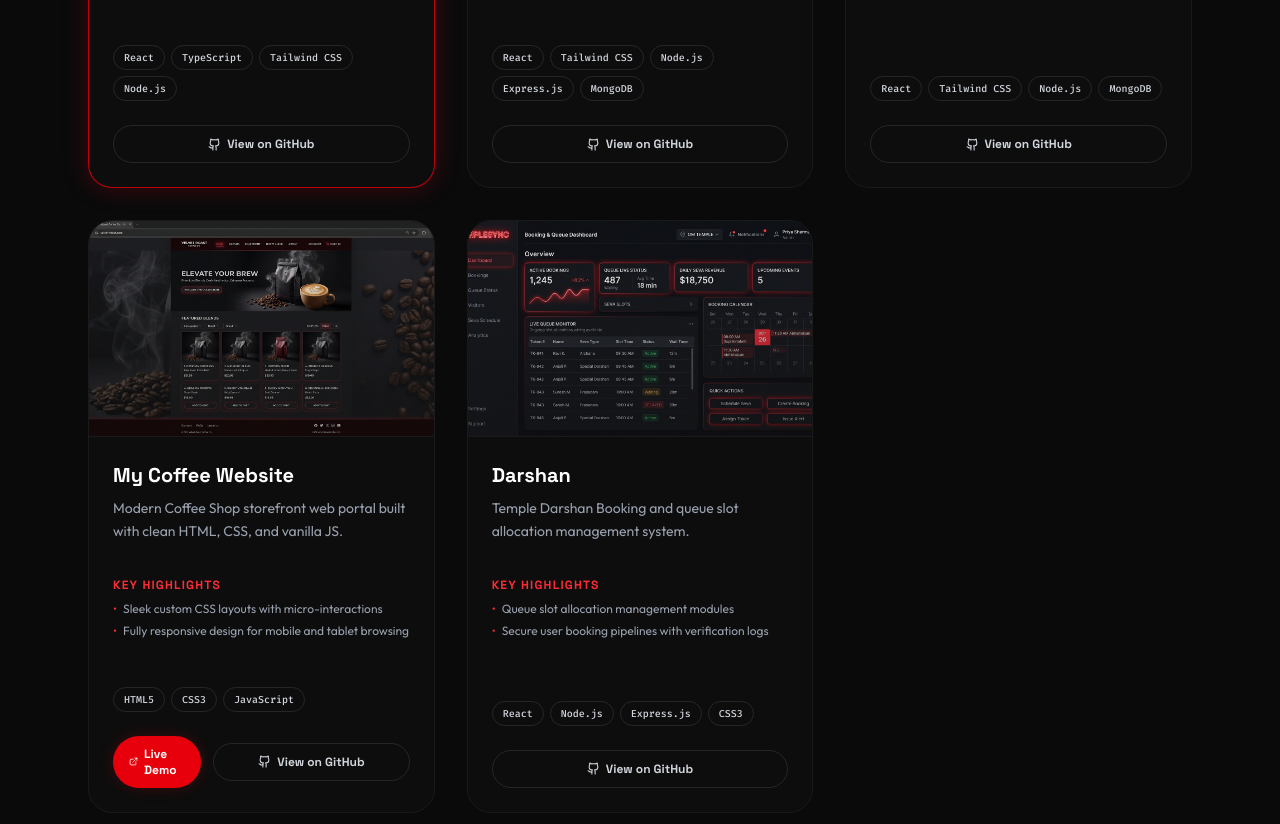
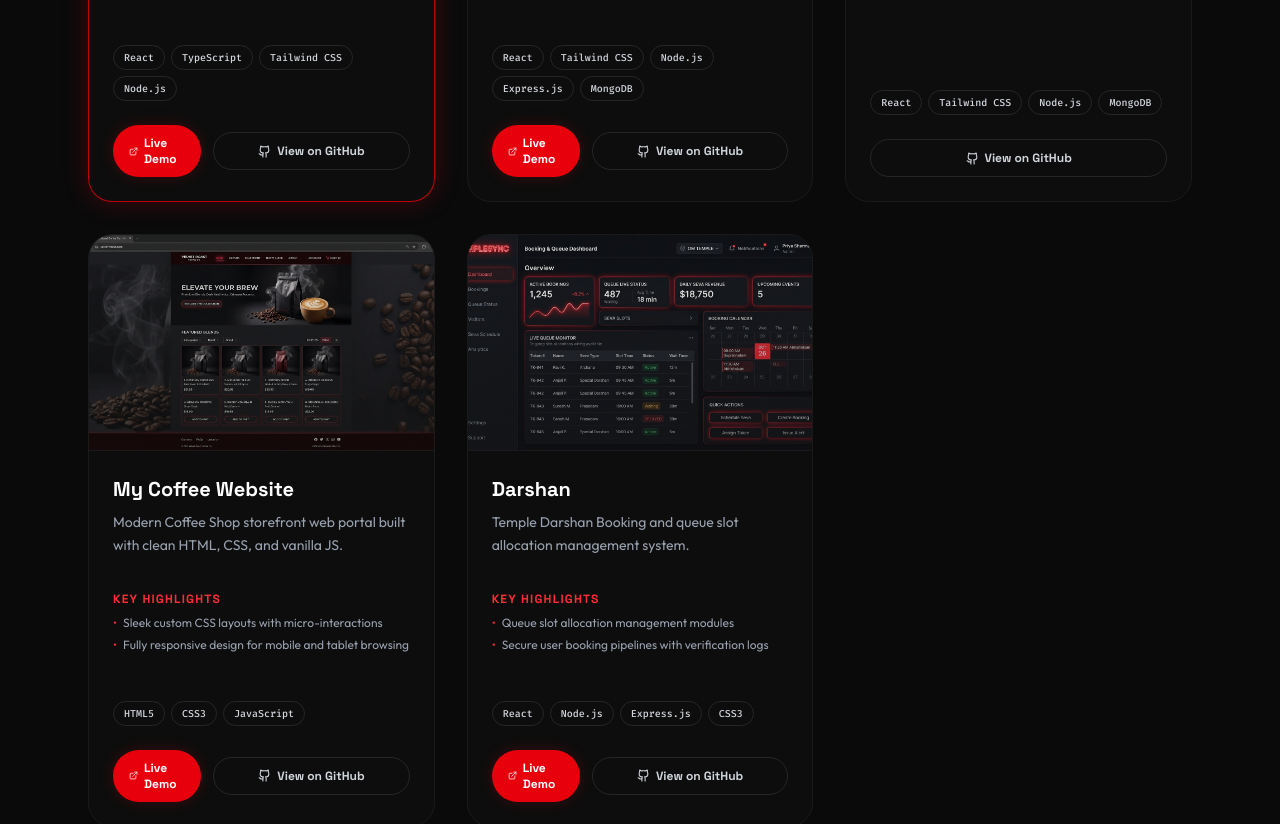
Before and after one commit to Bindu7729/portfolio, a React (Vite) app: page / in a window 1280 px wide. Shown: the part 3380-4204 px from the top of the page. Built offline with nearby package versions, Linux system fonts and the light colour scheme.

Commit message:
feat: link verified Vercel production domains for project live demos

```diff
--- a/src/data/portfolioData.ts
+++ b/src/data/portfolioData.ts
@@ -35,7 +35,7 @@ export const projectsData: Project[] = [
       "Designed for student learning and DSA debugging"
     ],
     githubUrl: "https://github.com/Bindu7729/codeVista",
-    liveUrl: "https://github.com/Bindu7729/codeVista",
+    liveUrl: "https://client-six-gules.vercel.app",
     image: "/projects/codevista.jpg"
   },
   {
@@ -49,7 +49,7 @@ export const projectsData: Project[] = [
       "AI Mock Booth supporting continuous user response-tracking nodes"
     ],
     githubUrl: "https://github.com/Bindu7729/prepsuite-ai",
-    liveUrl: "https://github.com/Bindu7729/prepsuite-ai",
+    liveUrl: "https://prepsuite-ai-byyu.vercel.app",
     image: "/projects/prepsuite_ai.jpg"
   },
   {
@@ -91,7 +91,7 @@ export const projectsData: Project[] = [
       "Responsive customer scheduling calendar views"
     ],
     githubUrl: "https://github.com/Bindu7729/darsan",
-    liveUrl: "https://github.com/Bindu7729/darsan",
+    liveUrl: "https://darsan-temple.vercel.app",
     image: "/projects/darshan.jpg"
   }
 ];
```
